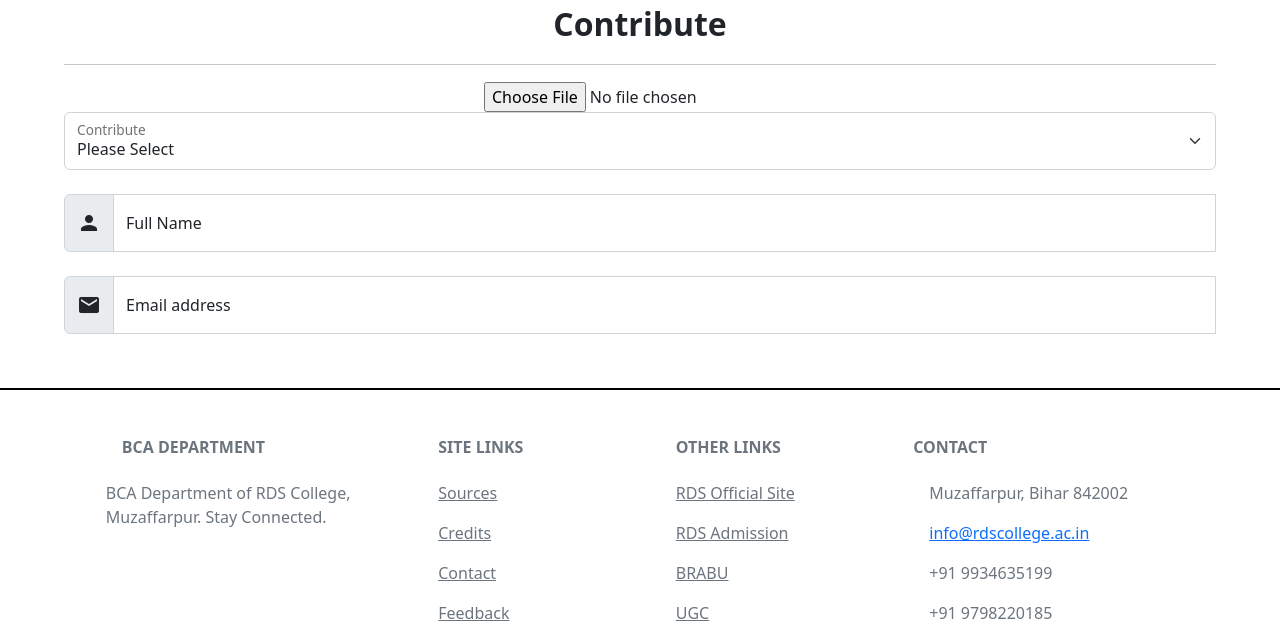
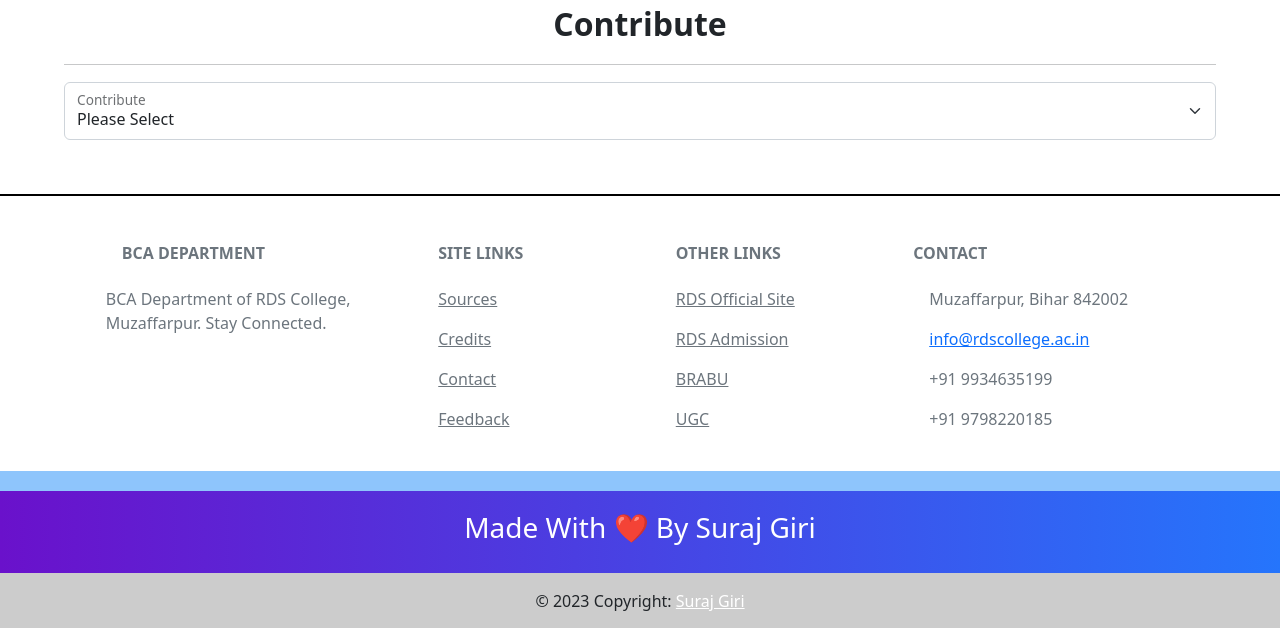
Before and after one commit to surajgirioffl/RDS-BCA-Department, a Flask app: page /contribute in a window 1280 px wide. Shown: the part 176-804 px from the top of the page. Run offline with Flask 2, Linux system fonts and the light colour scheme; some libraries are stand-ins or nearby versions.

Commit message:
Remove: Remove some elements from the template
Remove some elements from the template to make it the base template
for any type of contributions instead of any particular (as in last one).

Signed-off-by: @surajgirioffl

```diff
--- a/templates/contribute.html
+++ b/templates/contribute.html
@@ -9,12 +9,9 @@
     <div class="main wrapper clearfix data" style="padding-top:0%;margin-top:0%;color:bold black;">
         <p class="text-center fs-2 text fw-bolder">Contribute</p>
         <hr>
+
+        <!--Form starts-->
         <form>
-
-            <div>
-                <input type="file">
-            </div>
-
             <div class="form-floating mb-4">
                 <select class="form-select" id="floatingSelect2" aria-label="Floating label select example" required name="contribution">
                     <option selected value="">Please Select</option>
@@ -22,35 +19,10 @@
                 </select>
                 <label for="floatingSelect" class="mandatory">Contribute</label>
             </div>
-            <div class="invalid-feedback" id="gender">
-                <!--content to display incase of invalid input-->
-            </div>
         </form>
-
-        <div class="input-group mb-4">
-            <span class="input-group-text"><i class="material-icons icons registrationIcons">person</i></span>
-            <div class="form-floating">
-                <input type="email" class="form-control" id="floatingInputGroup4" placeholder="name@example.com"
-                        name="email" required>
-                <label for="floatingInput" class="mandatory">Full Name</label>
-            </div>
-            <div class="invalid-feedback" id="email">
-            <!--content to display incase of invalid input-->
-            </div>
-        </div>
+        <!--Form ends-->
 
 
-        <div class="input-group mb-4">
-            <span class="input-group-text"><i class="material-icons icons registrationIcons">mail</i></span>
-            <div class="form-floating">
-                <input type="email" class="form-control" id="floatingInputGroup4" placeholder="name@example.com"
-                        name="email" required>
-                <label for="floatingInput" class="mandatory">Email address</label>
-            </div>
-            <div class="invalid-feedback" id="email">
-            <!--content to display incase of invalid input-->
-            </div>
-        </div>
     </div>
 </body>
 {%endblock body%}
```
